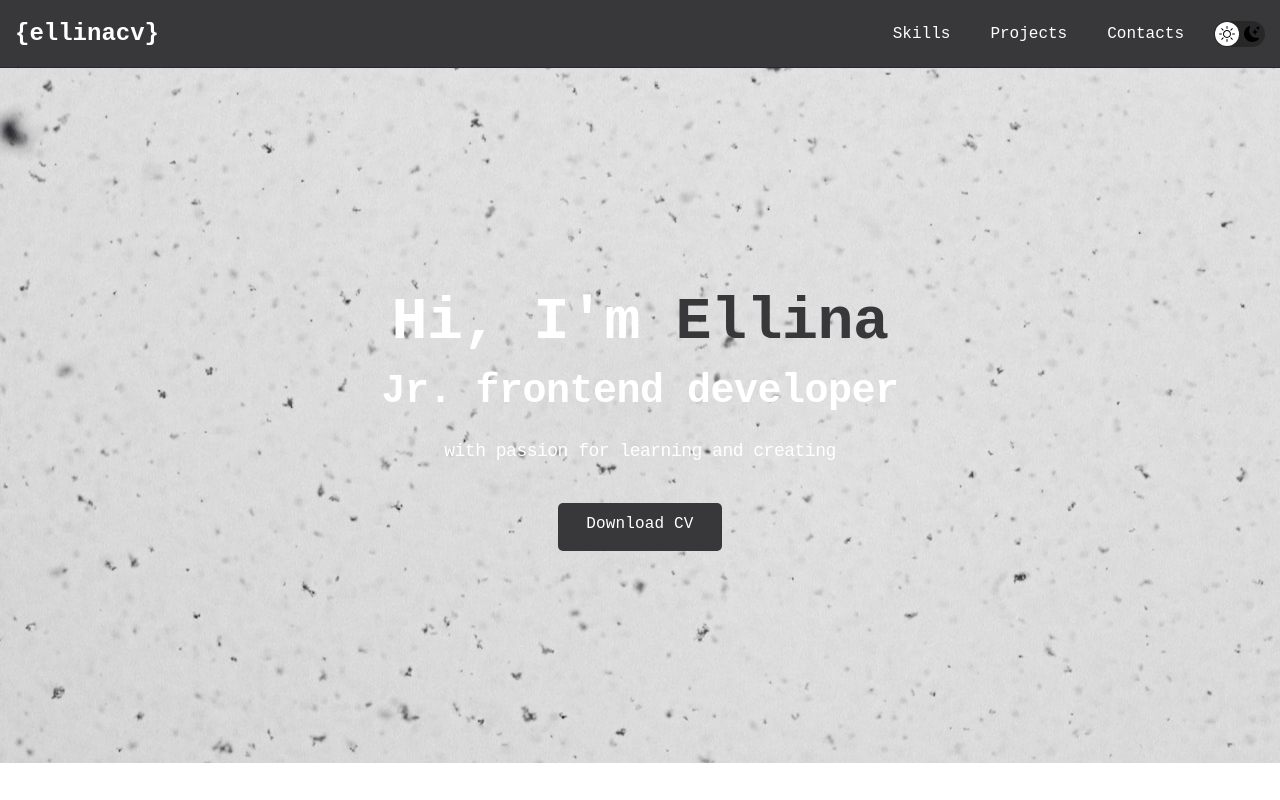
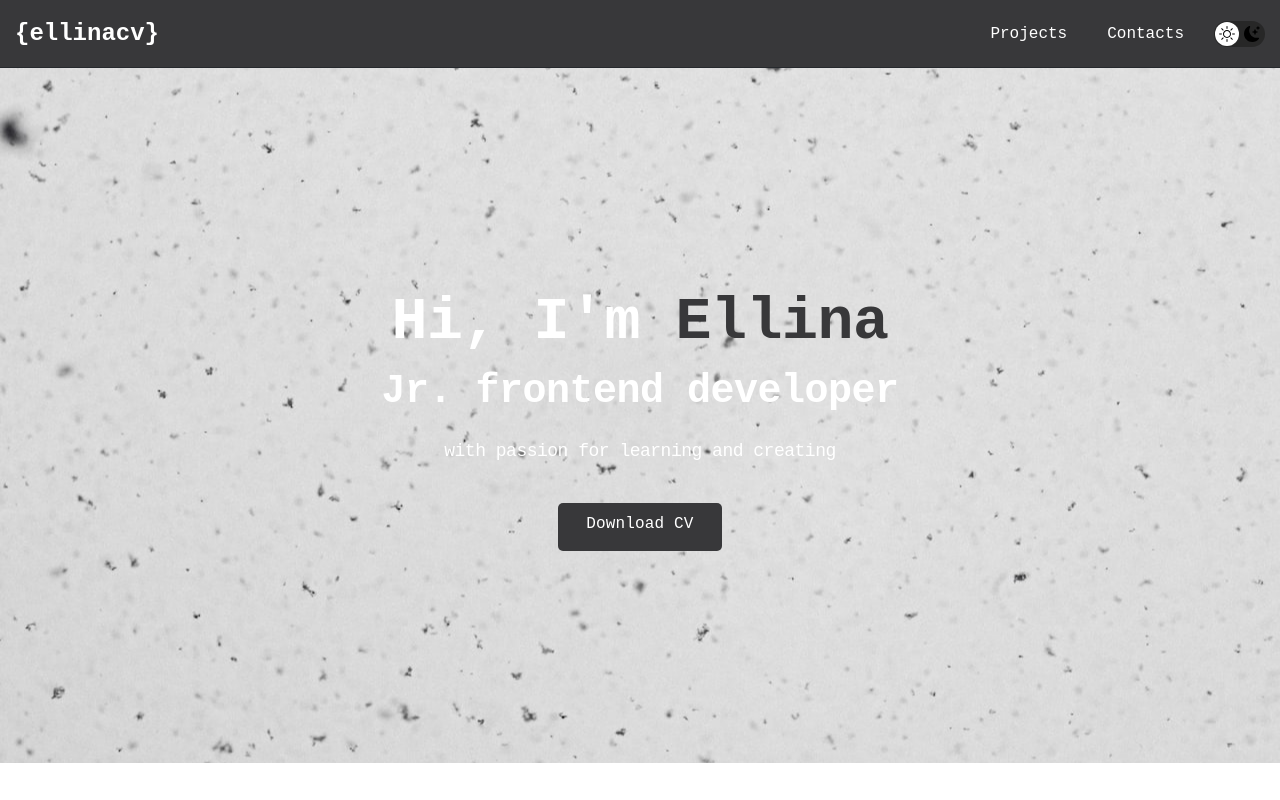
Before and after one commit to ellinacv/portfolio, a React (Create React App) app: page / in a window 1280 px wide. Shown: the top 800 px of the page. Built offline with nearby package versions, Linux system fonts and the light colour scheme.

Commit message:
fix: remove link to skills

```diff
--- a/src/components/Navbar/Navbar.jsx
+++ b/src/components/Navbar/Navbar.jsx
@@ -25,11 +25,6 @@ export const Navbar = () => {
 
           <ul className={styles.list}>
             <li className={styles.list__item}>
-              <a href="/#skills" className={styles.list__link}>
-                Skills
-              </a>
-            </li>
-            <li className={styles.list__item}>
               <NavLink to="/projects" className={getActiveClassName}>
                 Projects
               </NavLink>
--- a/src/pages/Home/Home.jsx
+++ b/src/pages/Home/Home.jsx
@@ -7,7 +7,7 @@ export const Home = () => {
       <Header />
       <main class="section">
         <div class="container">
-          <ul id="skills" class="content-list">
+          <ul class="content-list">
             <li class="content-list__item">
               <h2 class="title-2">Frontend</h2>
               <p>
```
